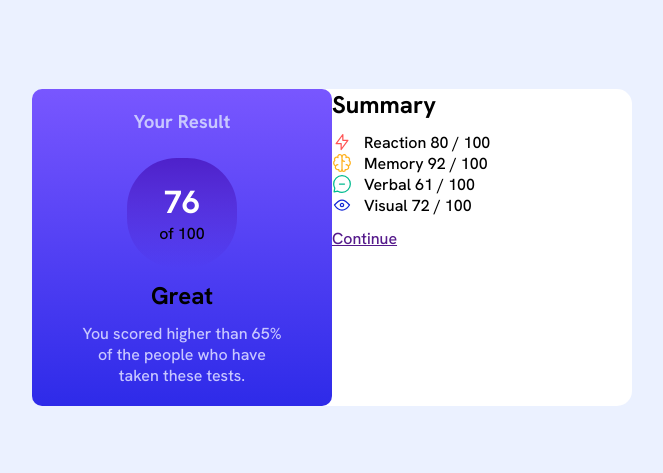
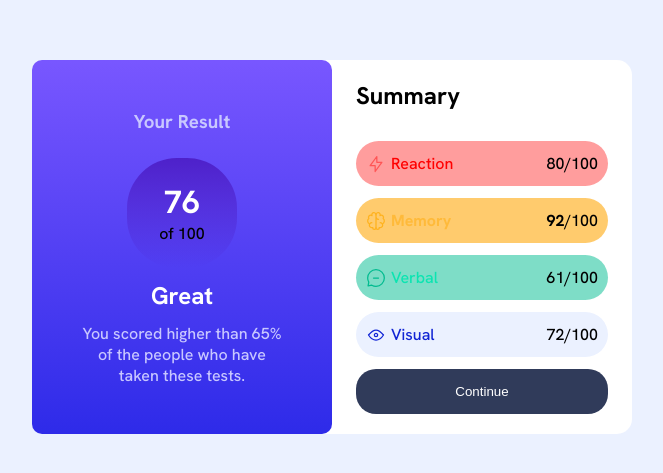
Before and after one commit to Fahad3y/results-summary-component-main, a plain HTML site: page index.html in a window 1280 px wide. Shown: the part 153-626 px from the top of the page, without its empty margins (308-971 px from the left). Drawn offline with Linux system fonts and the light colour scheme.

Commit message:
Fin du design Desktop

```diff
--- a/index.html
+++ b/index.html
@@ -27,24 +27,39 @@
       <div class="Score">
         <p> <h1>76</h1></p>
       of 100</div>
-      <h2 class="">Great</h2>
+      <h2>Great</h2>
       <p class="details">You scored higher than 65% of the people who have taken these tests.</p>
     </div>
 
     <div class="container_summary">
       <h2 class="summary_title">Summary</h2>
-   <div class="Category">
-    <div class="row"> <img src="/assets/images/icon-reaction.svg" alt="">
-      Reaction 80 / 100</div>
-    <div class="row"><img src="/assets/images/icon-memory.svg" alt="">
-      Memory 92 / 100</div>
-    <div class="row"> <img src="/assets/images/icon-verbal.svg" alt="">
-      Verbal 61 / 100</div>
-    <div class="row"><img src="/assets/images/icon-visual.svg" alt="">
-      Visual 72 / 100</div>
-   </div>
+    <div class="Category">
 
-     <a href="">Continue</a>
+      <div class="rows">
+        <div class="row"> <img src="/assets/images/icon-reaction.svg" alt="">Reaction</div>
+       <p>80/100</p>
+      </div>
+
+        <div class="rows">
+        <div class="row"><img src="/assets/images/icon-memory.svg" alt=""><b>Memory</b>
+        </div>
+          <p><b>92</b>/100</p>
+       </div>
+
+         <div class="rows">
+        <div class="row"> <img src="/assets/images/icon-verbal.svg" alt="">Verbal</div>
+       <p>61/100</p>
+        </div>
+
+         <div class="rows">
+        <div class="row"><img src="/assets/images/icon-visual.svg" alt="">Visual</div>
+        <p>72/100</p>
+       </div>
+       <button class="btn">Continue</button>
+    </div>
+
+
+
     </div>
   </div>
 
--- a/styles.css
+++ b/styles.css
@@ -1,9 +1,9 @@
 
   @import url('https://fonts.googleapis.com/css2?family=Hanken+Grotesk:wght@500;700;800&display=swap');
 :root{
---Light-red: hsl(0, 100%, 67%);
---Orangey-yellow: hsl(39, 100%, 56%);
---Green-teal: hsl(166, 100%, 37%);
+--Light-red: hsla(0, 100%, 67%, 0.582);
+--Orangey-yellow: hsla(39, 100%, 56%, 0.651);
+--Green-teal: hsla(166, 100%, 37%, 0.507);
 --Cobalt-blue: hsl(234, 85%, 45%);
 
 --Light-slate-blue-background: hsl(252, 100%, 67%);
@@ -77,6 +77,11 @@ body{
     color: var(--White);
 
   }
+  .Resultat h2 {
+    /* Vos styles ici */
+    color: var(--White);
+
+  }
   .Score p {
     /* Vos styles ici */
     color: var(--Light-lavender);
@@ -90,20 +95,70 @@ body{
 
 .container_summary{
     width: 50%;
+    padding: 20px 24px;
     display: flex;
     flex-direction: column;
-    gap: 12px;
+  }
+
+.summary_title{
+  font-weight: 700;
+  margin-bottom: 30px;
 }
-.category{
-    display: flex;
-    flex-direction: column;
 
+.Category{
+  display: flex;
+  flex-direction: column;
+  gap: 12px;
+}
+.rows{
+  display: flex;
+  border-radius: 25px;
+  align-items: center;
+  justify-content: space-between;
+  padding: 12px 10px;
+
+}
+.row{
+  display: flex;
+  align-items: center;
+  gap: 5px;
 
 }
 
-.row{
-    display: flex;
-    align-items: center;
-    gap: 12px;
+
+.rows:nth-child(1){
+  background-color: var(--Light-red);
+}
+.rows:nth-child(1) .row {
+ color: red;
+}
+.rows:nth-child(2){
+  background-color: var(--Orangey-yellow);
+}
+.rows:nth-child(2) .row {
+  color:var(--Orangey-yellow);
+ }
+.rows:nth-child(3){
+  background-color: var(--Green-teal);
+}
+.rows:nth-child(3) .row {
+  color:  hsl(166, 90%, 47%);
+ }
+.rows:nth-child(4){
+  background-color: var(--Pale-blue);
+}
+.rows:nth-child(4) .row {
+  color: hsl(234, 85%, 45%);
+ }
+.btn{
+  border: none;
+  border-radius: 20px;
+  margin-top: auto;
+  padding: 15px;
+  background-color: var(--Dark-gray-blue);
+  color: var(--White);
 
 }
+.btn:hover{
+  background-color: var(--Cobalt-blue);
+}
```
